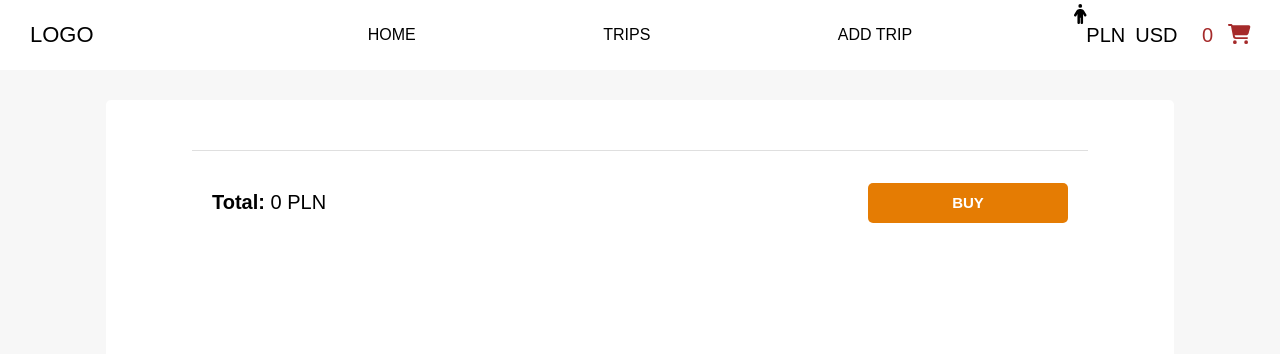
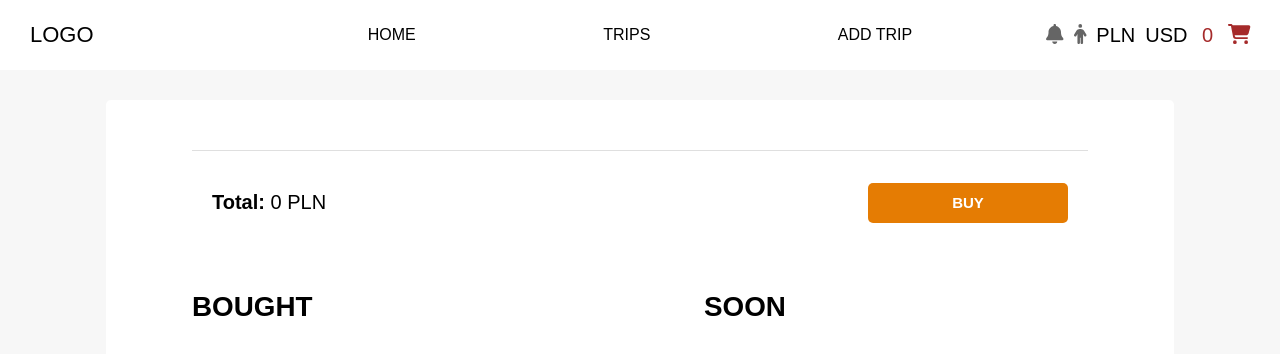
Before and after one commit to kajadudek/Web-Applications-Course, an Angular app in the folder lab 5/wycieczka/: page /shopping-cart in a window 1280 px wide. Shown: the top 354 px of the page. Built offline with nearby package versions, Linux system fonts and the light colour scheme.

Commit message:
notification added, extend shopping cart (bought trips, soon)

```diff
--- a/lab 5/wycieczka/src/app/app.component.css
+++ b/lab 5/wycieczka/src/app/app.component.css
@@ -64,15 +64,39 @@ a {
     color: black !important;
     display: flex;
     flex-direction: row;
+    align-items: center;
 }
 
 .currencies > p {
-    margin-right: 10px;
+    margin-left: 10px;
+    cursor: pointer;
+}
+
+.currencies > fa-icon,
+.notification-icon {
+    color: rgb(101, 101, 101);
     cursor: pointer;
 }
 
 .trips-in-cart {
     width: 40px;
+}
+
+.icon-container {
+    position: relative;
+    margin-right: 10px;
+}
+
+.notification-dot {
+    position: absolute;
+    top: 0;
+    right: 0;
+    width: 10px;
+    height: 10px;
+    background-color: red;
+    border-radius: 5px;
+
+    z-index: 5;
 }
 
 @media screen and (max-width: 1150px) {
--- a/lab 5/wycieczka/src/app/app.component.html
+++ b/lab 5/wycieczka/src/app/app.component.html
@@ -17,6 +17,11 @@
       >
 
       <div class="currencies">
+        <div class="icon-container">
+          <fa-icon [icon]="faBell" class="notification-icon" routerLink="/shopping-cart"></fa-icon>
+          <div *ngIf="notification == true" class="notification-dot"></div>
+        </div>
+
           <fa-icon class="icon" [icon]="faPerson"></fa-icon>
           <p (click)="changeCurrency('PLN')">PLN</p>
           <p (click)="changeCurrency('USD')">USD</p>
--- a/lab 5/wycieczka/src/app/app.component.ts
+++ b/lab 5/wycieczka/src/app/app.component.ts
@@ -1,6 +1,6 @@
 import { Component, OnInit } from '@angular/core';
 import { ServicedataService, Trip } from './servicedata.service';
-import {faShoppingCart, faPerson, faHome, faPlus, faPlane, faPersonCirclePlus} from '@fortawesome/free-solid-svg-icons'
+import {faShoppingCart, faPerson, faHome, faPlus, faPlane, faBell} from '@fortawesome/free-solid-svg-icons'
 import { DataService } from './data.service';
 
 
@@ -18,11 +18,12 @@ export class AppComponent implements OnInit {
   faHome = faHome;
   faPlus = faPlus;
   faPlane = faPlane;
-  faPersonCircle = faPersonCirclePlus;
+  faBell = faBell;
   title = 'wycieczka';
   totalCost = 0;
   currentCurrency = "PLN";
   tripToRmv!: Trip;
+  notification!: boolean;
   currencyConvert = 1;
   howManyTrips = 0;
   deletedTrips = 0;
@@ -57,11 +58,13 @@ export class AppComponent implements OnInit {
       this.howManyTrips = data as number;
     })
 
-    console.log(this.howManyTrips);
-
     this.dataService.getTrip().subscribe(data => {
       this.tripToRmv = data as Trip;
       this.updateFromCart(this.tripToRmv);
+    })
+
+    this.dataService.getNotification().subscribe(data => {
+      this.notification = data as boolean;
     })
 
     this.total();
--- a/lab 5/wycieczka/src/app/app.module.ts
+++ b/lab 5/wycieczka/src/app/app.module.ts
@@ -14,6 +14,7 @@ import { ShoppingCartComponent } from './shopping-cart/shopping-cart.component';
 import { SidebarComponent } from './sidebar/sidebar.component';
 import { HomePageComponent } from './home-page/home-page.component';
 import { ShoppingCartExtendedComponent } from './shopping-cart-extended/shopping-cart-extended.component';
+import { DatePipe } from '@angular/common';
 // import { AgmCoreModule } from '@agm/core';
 
 @NgModule({
@@ -39,7 +40,7 @@ import { ShoppingCartExtendedComponent } from './shopping-cart-extended/shopping
     //   apiKey: ''
     // })
   ],
-  providers: [],
+  providers: [DatePipe],
   bootstrap: [AppComponent]
 })
 export class AppModule { }
--- a/lab 5/wycieczka/src/app/data.service.ts
+++ b/lab 5/wycieczka/src/app/data.service.ts
@@ -12,24 +12,13 @@ export class DataService {
   private countryFilter = new Subject();
   private trips = new Subject();
   private totalCost = new Subject();
-  howManyTrips!: number;
+  private notificationObs = new Subject();
 
-  constructor(){
-    this.howManyTrips = 0;
-   }
-
-    setHowManyTrips(data: number) {
-      this.howManyTrips += data;
-    }
-
-    getHowManyTrips(){
-      return this.howManyTrips
-    }
+  constructor() { }
 
     getCurrency() {
       return this.currencyObs;
     }
-
     updateCurrency(data: string){
       this.currencyObs.next(data);
     }
@@ -37,7 +26,6 @@ export class DataService {
     getCurrencyConv() {
       return this.currencyConvert;
     }
-
     updateCurrencyConv(data: number){
       this.currencyConvert.next(data);
     }
@@ -45,7 +33,6 @@ export class DataService {
     getTripsInCart() {
       return this.totalTripsObs;
     }
-
     updateTripsInCart(data: number){
       this.totalTripsObs.next(data);
     }
@@ -53,7 +40,6 @@ export class DataService {
     getCountryFilter() {
       return this.countryFilter;
     }
-
     updateCountryFilter(data: string[]){
       this.countryFilter.next(data);
     }
@@ -61,7 +47,6 @@ export class DataService {
     getTrip() {
       return this.trips;
     }
-
     updateTrip(data: Trip){
       this.trips.next(data);
     }
@@ -69,8 +54,14 @@ export class DataService {
     getTotal() {
       return this.totalCost;
     }
-
     updateTotal(data: number) {
       this.totalCost.next(data);
     }
+
+    getNotification() {
+      return this.notificationObs;
+    }
+    updateNotification(data: boolean) {
+      this.notificationObs.next(data);
+    }
 }
--- a/lab 5/wycieczka/src/app/servicedata.service.ts
+++ b/lab 5/wycieczka/src/app/servicedata.service.ts
@@ -13,6 +13,7 @@ export interface Trip{
   imgUrl: string;
   addedToCart: number;
   rating: number;
+  bought: number;
 }
 
 @Injectable({
@@ -34,7 +35,8 @@ export class ServicedataService {
         shortInfo: this.data[trip]["info"],
         imgUrl: this.data[trip]["image"],
         addedToCart: 0,
-        rating: 0
+        rating: 0,
+        bought: 0
       } as Trip)
     }
   }
--- a/lab 5/wycieczka/src/app/shopping-cart-extended/shopping-cart-extended.component.css
+++ b/lab 5/wycieczka/src/app/shopping-cart-extended/shopping-cart-extended.component.css
@@ -81,3 +81,27 @@ h4 {
     border: 2px solid rgb(229, 124, 3);
     background-color: white;
 }
+
+.post-finalization {
+    display: flex;
+    flex-direction: row;
+
+    justify-content: space-between;
+}
+
+.bought-section,
+.soon-section {
+    width: 30vw;
+}
+
+.product-bought {
+    display: flex;
+    align-items: center;
+    justify-content: space-between;
+}
+
+@media screen and (max-width: 850px) {
+    .post-finalization{
+        flex-direction: column;
+    }
+}
--- a/lab 5/wycieczka/src/app/shopping-cart-extended/shopping-cart-extended.component.html
+++ b/lab 5/wycieczka/src/app/shopping-cart-extended/shopping-cart-extended.component.html
@@ -15,7 +15,31 @@
         </div>
         <div class="finalization">
             <p><b>Total: </b>{{totalCost * currencyConvert}} {{currentCurrency}}</p>
-            <button class="buy-button">BUY</button>
+            <button class="buy-button" (click)="buyTrips()">BUY</button>
+        </div>
+
+        <div class="post-finalization">
+            <div class="bought-section">
+                <h4>BOUGHT</h4>
+                <div *ngFor="let product of tripsInCart">
+                    <div class="product-bought" *ngIf="product.bought > 0">
+                        <h3>{{product.name}} ({{product.bought}})</h3>
+                        <p class="cost">{{product.cost * currencyConvert * product.bought}} {{currentCurrency}}</p>
+
+                    </div>
+                </div>
+            </div>
+
+            <div class="soon-section">
+                <h4>SOON</h4>
+                <div *ngFor="let product of tripsInCart">
+                    <div class="product" *ngIf="isSoon(product) && product.bought>0">
+
+                        <h3>{{product.name}} </h3>
+                        <p class="cost">{{product.cost * currencyConvert * product.bought}} {{currentCurrency}}</p>
+                    </div>
+                </div>
+            </div>
         </div>
     </div>
 </div>
--- a/lab 5/wycieczka/src/app/shopping-cart-extended/shopping-cart-extended.component.ts
+++ b/lab 5/wycieczka/src/app/shopping-cart-extended/shopping-cart-extended.component.ts
@@ -1,3 +1,4 @@
+import { DatePipe } from '@angular/common';
 import { Component, OnInit } from '@angular/core';
 import { DataService } from '../data.service';
 import { Trip, ServicedataService } from '../servicedata.service';
@@ -9,17 +10,27 @@ import { Trip, ServicedataService } from '../servicedata.service';
 })
 export class ShoppingCartExtendedComponent implements OnInit {
   tripsInCart!: Trip[];
+  boughtTrips: Trip[] = [];
   totalCost = 0;
   currencyConvert = 1;
   currentCurrency = "PLN";
+  todaysDate!: any;
+  date = new Date();
 
   constructor(public servicedata: ServicedataService,
     private dataService: DataService) {
   }
 
   updateSelectedTrip(data: Trip) {
-    console.log("klik", data);
     this.dataService.updateTrip(data);
+  }
+
+  updateTripsInCart(data: number) {
+    this.dataService.updateTripsInCart(data);
+  }
+
+  updateNotification(data: boolean) {
+    this.dataService.updateNotification(data);
   }
 
   ngOnInit(): void {
@@ -28,12 +39,10 @@ export class ShoppingCartExtendedComponent implements OnInit {
 
     this.dataService.getCurrency().subscribe((data) => {
       this.currentCurrency = data as string;
-
     })
 
     this.dataService.getCurrencyConv().subscribe((data) => {
       this.currencyConvert = data as number;
-
     })
 
     this.dataService.getTotal().subscribe((data) => {
@@ -50,4 +59,35 @@ export class ShoppingCartExtendedComponent implements OnInit {
     }
     return this.totalCost
   }
+
+  buyTrips() {
+    this.updateTripsInCart(0);
+    for (let trip of this.tripsInCart){
+      if( trip.addedToCart > 0){
+        trip.bought = trip.addedToCart;
+        trip.addedToCart = 0;
+
+        if (this.isSoon(trip)){
+          this.updateNotification(true);
+        }
+      }
+    }
+    this.total();
+  }
+
+  isSoon(selectedTrip: Trip){
+    let tripDate = Number(selectedTrip.startDate.slice(3,5));
+
+    if (
+      (((tripDate - this.date.getMonth()-1) == 0
+    || (tripDate - this.date.getMonth()-1) == -1 )
+    && (Number(selectedTrip.startDate.slice(6,10)) - this.date.getFullYear()) == 0)
+
+    || ((tripDate - this.date.getMonth()-1) == -11
+    && (Number(selectedTrip.startDate.slice(6,10)) - this.date.getFullYear()) == 1))
+    {
+      return true;
+    }
+    return false;
+  }
 }
--- a/lab 5/wycieczka/src/app/sidebar/sidebar.component.ts
+++ b/lab 5/wycieczka/src/app/sidebar/sidebar.component.ts
@@ -22,7 +22,6 @@ export class SidebarComponent implements OnInit {
   ngOnInit(): void {
     this.tripList = this.servicedata.trips;
     this.uniqueCountries = [...new Set(this.tripList.map(trip => trip.destinationCountry))];
-    console.log(this.tripList, this.uniqueCountries);
   }
 
   updateListOfCountries(selectedCountry: string){
--- a/lab 5/wycieczka/src/app/trip/trip.component.css
+++ b/lab 5/wycieczka/src/app/trip/trip.component.css
@@ -195,6 +195,7 @@ button:hover {
         bottom: auto;
         background-color: transparent;
         box-shadow: none;
+        z-index: 3;
     }
 }
 
```
